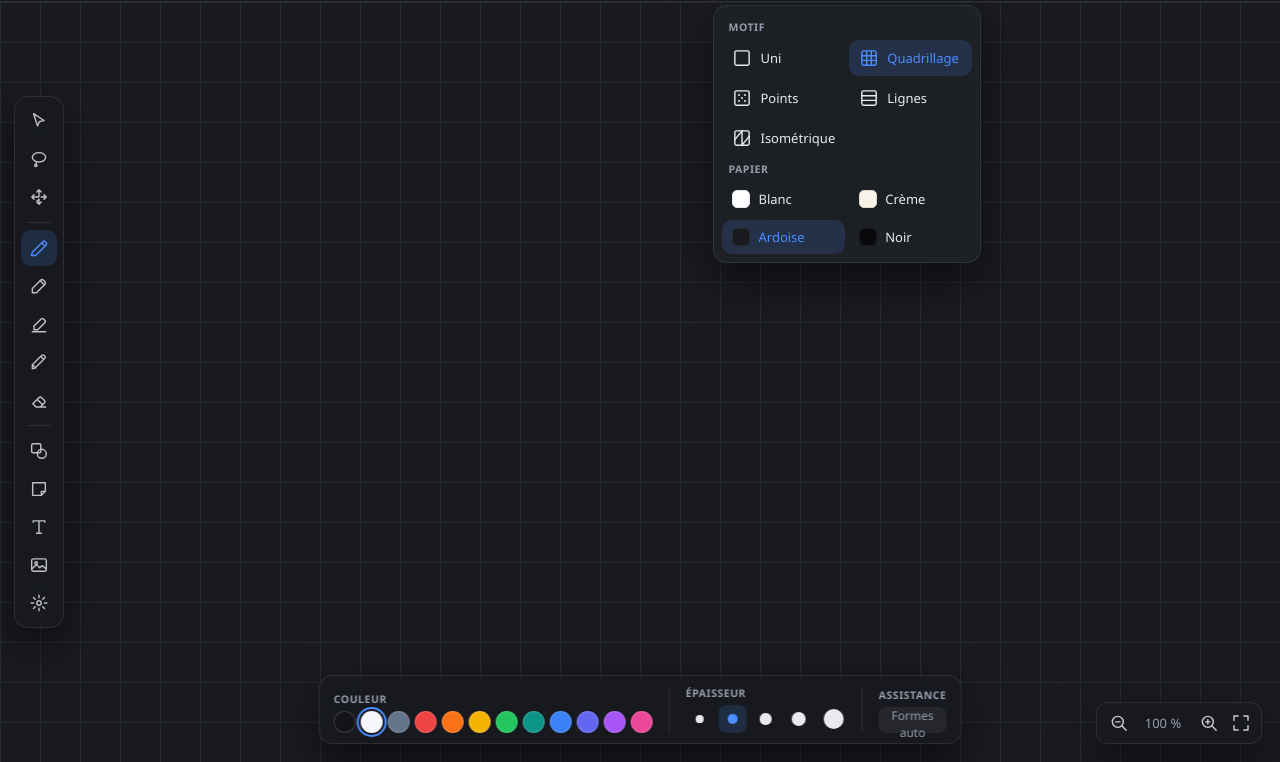
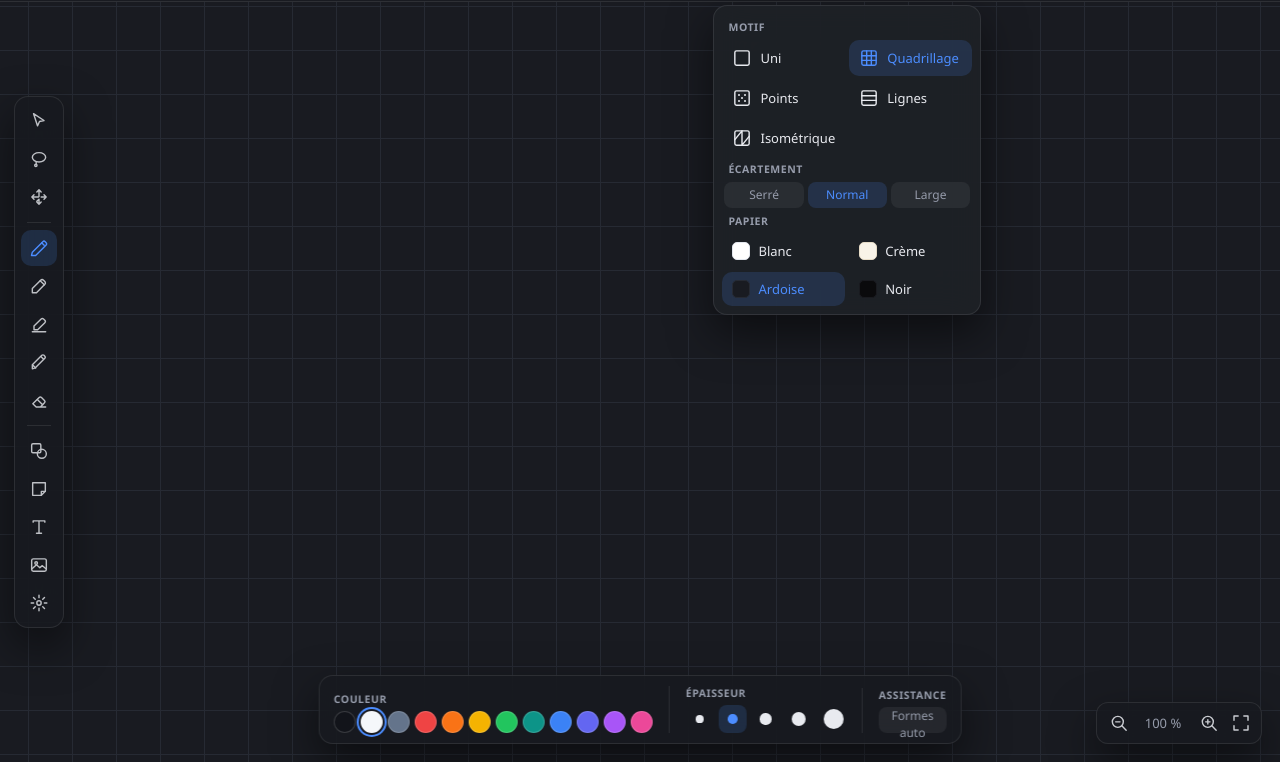
Before and after one commit to Slipers/focus-board, a website built with Vite: page src/index.html in a window 1280 px wide. Both pictures are taken after a click on the button 966 px from the left and 19 px from the top of the page. Shown: the part 38-800 px from the top of the page. Built offline with nearby package versions, Linux system fonts and the light colour scheme.

Commit message:
Fond ligne pour ecrire droit, avec ecartement reglable (1.6)
Le fond "Lignes" existait deja mais ne servait a rien pour ecrire :
ses lignes etaient serrees (40 px) et, surtout, le pas se subdivisait
au zoom. Des lignes d'ecriture cessaient donc d'en etre des qu'on
zoomait.

L'ecartement est maintenant fixe dans le monde : en zoomant, les
lignes s'ecartent comme sur une feuille qu'on approche. Le pas n'est
double qu'une fois tres dezoome, la ou le motif ne serait plus qu'une
bouillie. Mesure : 88 px monde constants de x0,5 a x3, puis 176 a
x0,1 et 352 a x0,05.

Les lignes d'ecriture ont leur propre pas naturel (88 px contre 44 px
pour le quadrillage) : il faut la place d'ecrire a la main, avec
exposants et fractions. Trois ecartements au choix dans le selecteur
de fond — Serre, Normal, Large (66, 88, 132 px) — avec l'ecart reel
en pixels dans l'infobulle, masques pour un fond uni.

Les tableaux existants gardent leur apparence : l'ecartement par
defaut est repris quand le champ est absent.

Co-Authored-By: Claude Opus 5 <noreply@anthropic.com>

```diff
--- a/package.json
+++ b/package.json
@@ -1,7 +1,7 @@
 {
   "name": "focus-board",
   "productName": "FocUs Board",
-  "version": "1.5.0",
+  "version": "1.6.0",
   "description": "Tableau blanc infini, local-first, pense pour les tablettes graphiques",
   "author": "pasca",
   "license": "MIT",
--- a/src/core/store.ts
+++ b/src/core/store.ts
@@ -1,4 +1,4 @@
-import type { AnyElement, BoardDoc, BackgroundKind, Camera, ID, PaperKind } from './types';
+import type { AnyElement, BoardDoc, BackgroundKind, Camera, ID, PaperKind, SpacingScale } from './types';
 import { uid } from './geom';
 
 interface Patch {
@@ -45,6 +45,7 @@ export class BoardStore {
   createdAt: number;
   background: BackgroundKind;
   paper: PaperKind;
+  spacingScale: SpacingScale;
   camera: Camera;
 
   /** Incrémenté à chaque mutation : sert d'invalidation pour le rendu. */
@@ -65,6 +66,7 @@ export class BoardStore {
     this.createdAt = doc.createdAt;
     this.background = doc.background;
     this.paper = doc.paper;
+    this.spacingScale = doc.spacingScale ?? 1;
     this.camera = { ...doc.camera };
     for (const el of doc.elements) {
       this.els.set(el.id, el);
@@ -81,6 +83,7 @@ export class BoardStore {
       updatedAt: Date.now(),
       background: this.background,
       paper: this.paper,
+      spacingScale: this.spacingScale,
       camera: { ...this.camera },
       elements: this.allSorted().map(clone),
       thumbnail: thumbnail ?? null,
--- a/src/core/types.ts
+++ b/src/core/types.ts
@@ -92,10 +92,27 @@ export interface BoardDoc {
   updatedAt: number;
   background: BackgroundKind;
   paper: PaperKind;
+  /** Écartement du motif de fond, en multiple de son pas naturel. */
+  spacingScale?: SpacingScale;
   camera: Camera;
   elements: AnyElement[];
   thumbnail?: string | null;
 }
+
+export type SpacingScale = 0.75 | 1 | 1.5;
+
+/**
+ * Pas naturel de chaque motif, en px monde. Les lignes d'écriture sont
+ * nettement plus espacées que le quadrillage : il faut la place d'écrire une
+ * ligne de texte, avec ses exposants et ses fractions.
+ */
+export const BACKGROUND_STEP: Record<BackgroundKind, number> = {
+  blank: 0,
+  grid: 44,
+  dots: 44,
+  lines: 88,
+  iso: 44,
+};
 
 export interface BoardSummary {
   id: ID;
--- a/src/editor/editor.ts
+++ b/src/editor/editor.ts
@@ -11,7 +11,9 @@ import type {
   StrokeElement,
   TextElement,
   ToolId,
+  SpacingScale,
 } from '../core/types';
+import { BACKGROUND_STEP } from '../core/types';
 import type { BoardStore } from '../core/store';
 import { Scene } from '../render/scene';
 import {
@@ -313,6 +315,7 @@ export class Editor {
         dpr: this.dpr,
         paper: this.store.paper,
         background: this.store.background,
+        spacing: BACKGROUND_STEP[this.store.background] * this.store.spacingScale,
         tablet: this.settings.tablet,
         editingText: editing,
       });
@@ -613,6 +616,11 @@ export class Editor {
 
   setBackground(background: BoardStore['background']) {
     this.store.background = background;
+    this.store.touch();
+  }
+
+  setSpacingScale(scale: SpacingScale) {
+    this.store.spacingScale = scale;
     this.store.touch();
   }
 
--- a/src/render/scene.ts
+++ b/src/render/scene.ts
@@ -1,3 +1,4 @@
+import { BACKGROUND_STEP } from '../core/types';
 import type {
   AnyElement,
   BackgroundKind,
@@ -38,6 +39,8 @@ export interface DrawOptions {
    * écran à mise à l'échelle (125 %, 150 %, écran haute densité…).
    */
   dpr?: number;
+  /** Écartement du motif de fond, en px monde ; défaut : le pas du motif. */
+  spacing?: number;
 }
 
 /* ------------------------------------------------------------- formes */
@@ -346,16 +349,22 @@ export class Scene {
 
 /**
  * Le fond est tracé en espace écran : l'épaisseur des lignes reste d'un pixel
- * quel que soit le zoom, et le pas se subdivise pour rester lisible.
+ * quel que soit le zoom.
+ *
+ * L'écartement, lui, est fixe dans le monde : en zoomant, les lignes
+ * s'écartent comme sur une feuille qu'on approche, au lieu de se subdiviser.
+ * Sans cela, des lignes d'écriture cessent d'être des lignes d'écriture dès
+ * qu'on zoome. On ne double le pas qu'une fois très dézoomé, là où le motif
+ * ne serait plus qu'une bouillie.
  */
 export function drawBackground(ctx: CanvasRenderingContext2D, o: DrawOptions) {
   if (o.background === 'blank') return;
   const paper = PAPERS[o.paper];
   const { zoom } = o.cam;
 
-  let spacing = 40;
-  while (spacing * zoom < 16) spacing *= 2;
-  while (spacing * zoom > 130) spacing /= 2;
+  let spacing = o.spacing || BACKGROUND_STEP[o.background];
+  if (spacing <= 0) return;
+  while (spacing * zoom < 9) spacing *= 2;
   const step = spacing * zoom;
 
   const sx = (x: number) => (x - o.cam.x) * zoom;
--- a/src/style.css
+++ b/src/style.css
@@ -491,6 +491,16 @@ button {
   flex: none;
   border: 1px solid var(--border-strong);
   border-radius: 5px;
+}
+
+.popover-row {
+  display: flex;
+  gap: 4px;
+  padding: 0 2px;
+}
+
+.popover-row .chip {
+  flex: 1;
 }
 
 .popover-sep {
--- a/src/ui/chrome.ts
+++ b/src/ui/chrome.ts
@@ -1,4 +1,5 @@
-import type { BackgroundKind, BrushKind, DashKind, FontKind, PaperKind, ShapeKind, ToolId } from '../core/types';
+import type { BackgroundKind, BrushKind, DashKind, FontKind, PaperKind, ShapeKind, SpacingScale, ToolId } from '../core/types';
+import { BACKGROUND_STEP } from '../core/types';
 import type { Editor } from '../editor/editor';
 import { BRUSHES } from '../core/brushes';
 import { FONT_LABELS, INK_COLORS, NOTE_COLORS, PAPERS } from '../core/palette';
@@ -53,6 +54,12 @@ const BACKGROUNDS: Array<{ id: BackgroundKind; label: string }> = [
   { id: 'dots', label: 'Points' },
   { id: 'lines', label: 'Lignes' },
   { id: 'iso', label: 'Isométrique' },
+];
+
+const SPACINGS: Array<{ id: SpacingScale; label: string }> = [
+  { id: 0.75, label: 'Serré' },
+  { id: 1, label: 'Normal' },
+  { id: 1.5, label: 'Large' },
 ];
 
 const PAPER_LABELS: Array<{ id: PaperKind; label: string }> = [
@@ -483,6 +490,29 @@ export class Chrome {
             }),
           ),
         ),
+        // Un fond uni n'a pas de motif à espacer.
+        ...(store.background === 'blank'
+          ? []
+          : [
+              h('p', { class: 'popover-title', text: 'Écartement' }),
+              h(
+                'div',
+                { class: 'popover-row' },
+                ...SPACINGS.map((s) =>
+                  h('button', {
+                    class: `chip${store.spacingScale === s.id ? ' active' : ''}`,
+                    title: `${Math.round(BACKGROUND_STEP[store.background] * s.id)} px entre les lignes`,
+                    text: s.label,
+                    on: {
+                      click: () => {
+                        this.editor.setSpacingScale(s.id);
+                        rebuild();
+                      },
+                    },
+                  }),
+                ),
+              ),
+            ]),
         h('p', { class: 'popover-title', text: 'Papier' }),
         h(
           'div',
```
Also changed, not shown: README.md.
